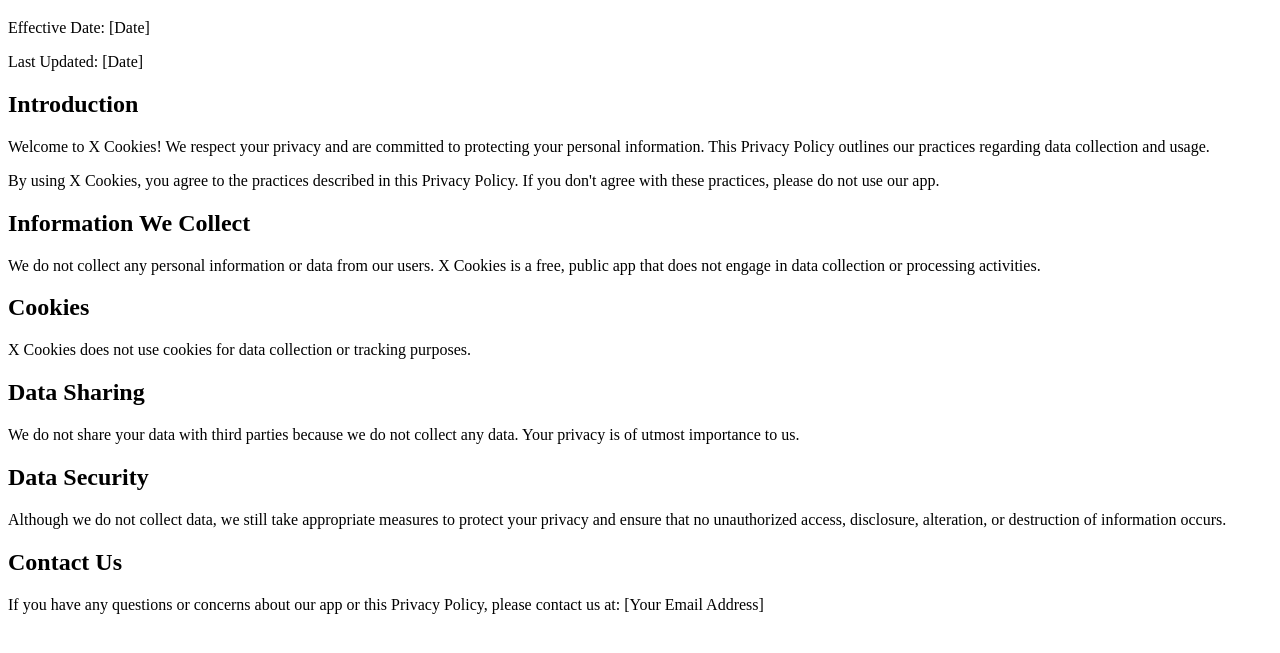
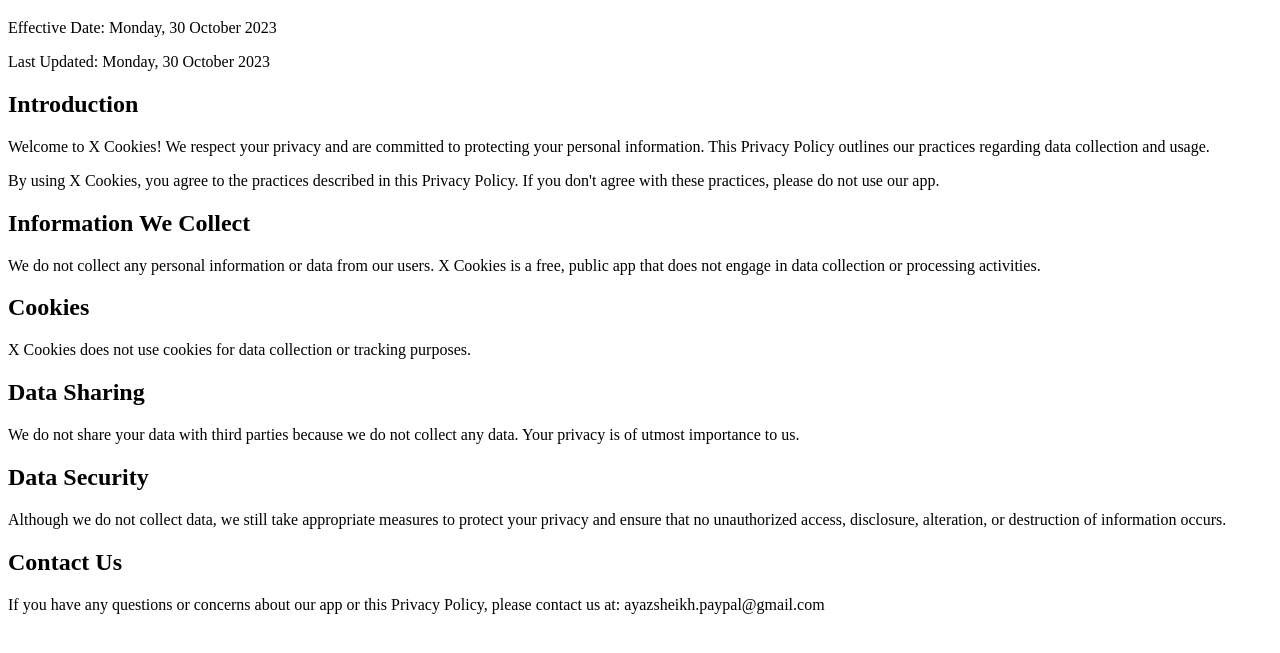
Before and after one commit to Ayazsheikh79/x-cookies-policy, a plain HTML site: page index.html in a window 1280 px wide. Shown: the part 61-714 px from the top of the page. Drawn offline with Linux system fonts and the light colour scheme.

Commit message:
Update index.html

```diff
--- a/index.html
+++ b/index.html
@@ -7,8 +7,8 @@
 <body>
     <h1>Privacy Policy for X Cookies</h1>
 
-    <p>Effective Date: [Date]</p>
-    <p>Last Updated: [Date]</p>
+    <p>Effective Date: Monday, 30 October 2023</p>
+    <p>Last Updated: Monday, 30 October 2023</p>
 
     <h2>Introduction</h2>
     <p>Welcome to X Cookies! We respect your privacy and are committed to protecting your personal information. This Privacy Policy outlines our practices regarding data collection and usage.</p>
@@ -32,6 +32,6 @@
     <p>Although we do not collect data, we still take appropriate measures to protect your privacy and ensure that no unauthorized access, disclosure, alteration, or destruction of information occurs.</p>
 
     <h2>Contact Us</h2>
-    <p>If you have any questions or concerns about our app or this Privacy Policy, please contact us at: [Your Email Address]</p>
+    <p>If you have any questions or concerns about our app or this Privacy Policy, please contact us at: ayazsheikh.paypal@gmail.com</p>
 </body>
 </html>
```
